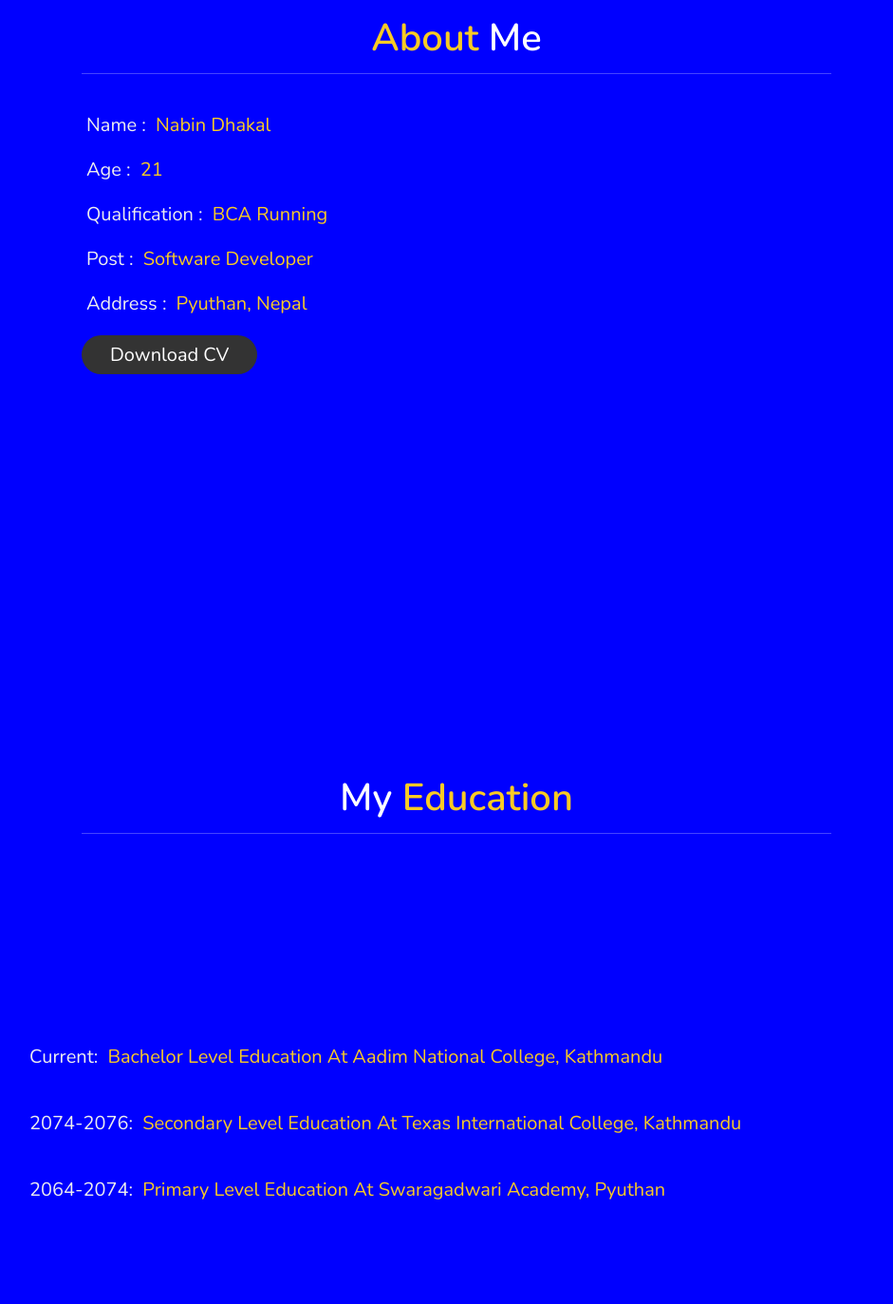
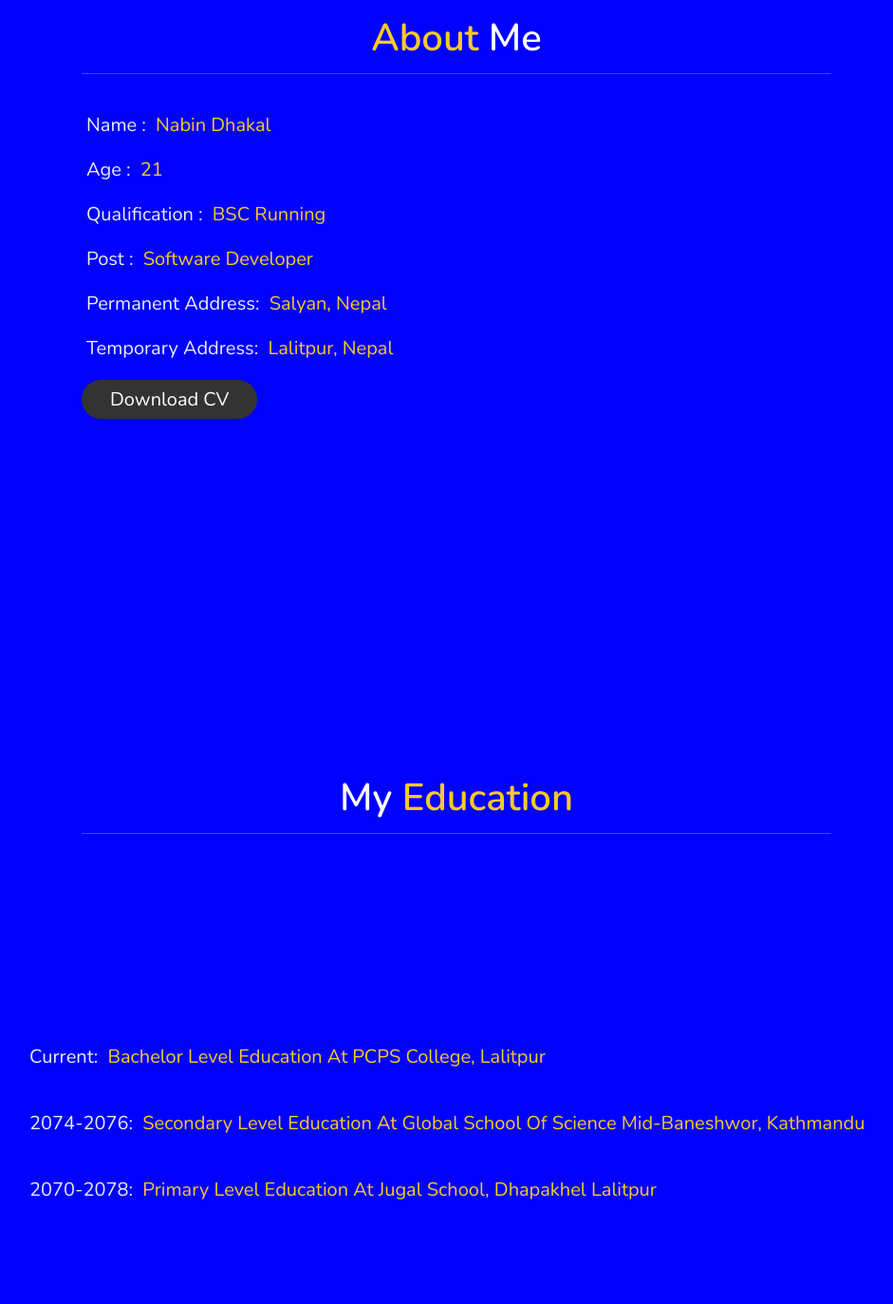
Before and after one commit to cpnnabin/cpnnabin.github.io, a plain HTML site: page index.html in a window 1280 px wide. Shown: the part 807-2180 px from the top of the page at 95% size, without its empty margins (334-1275 px from the left). Drawn offline with nearby package versions, Linux system fonts and the light colour scheme.

Commit message:
Update index.html

```diff
--- a/index.html
+++ b/index.html
@@ -60,9 +60,10 @@
     <div class="info">
         <h3> <span> name : </span> Nabin Dhakal </h3>
         <h3> <span> age : </span> 21 </h3>
-        <h3> <span> qualification : </span> BCA running </h3>
+        <h3> <span> qualification : </span> BSC running </h3>
         <h3> <span> post : </span> Software Developer </h3>
-        <h3> <span> Address : </span> Pyuthan, Nepal </h3>
+        <h3> <span> Permanent Address: </span> Salyan, Nepal </h3>
+         <h3> <span> Temporary Address: </span> Lalitpur, Nepal </h3>
         <a href="#"><button class="btn"> download CV </button></a>
     </div>
 
@@ -84,9 +85,9 @@
 
 <div class="box-container">
     <div class="box">
-        <h3><span>Current:</span> Bachelor level education at Aadim National College, Kathmandu</h3>
-        <h3><span>2074-2076:</span> Secondary level education at Texas International College, Kathmandu</h3>
-        <h3><span>2064-2074:</span> Primary level education at Swaragadwari Academy, Pyuthan</h3>
+        <h3><span>Current:</span> Bachelor level education at PCPS College, Lalitpur</h3>
+        <h3><span>2074-2076:</span> Secondary level education at Global School of Science Mid-Baneshwor, Kathmandu</h3>
+        <h3><span>2070-2078:</span> Primary level education at Jugal School, Dhapakhel Lalitpur</h3>
     </div>
 </div>
 
@@ -147,7 +148,7 @@
         <div class="info">
             <h3>Email: cpnnabin@example.com</h3>
             <h3>Phone: 9869596970</h3>
-            <h3>Location: Pyuthan, Nepal</h3>
+            <h3>Location: Salyan, Nepal</h3>
         </div>
 
     </div>
```
